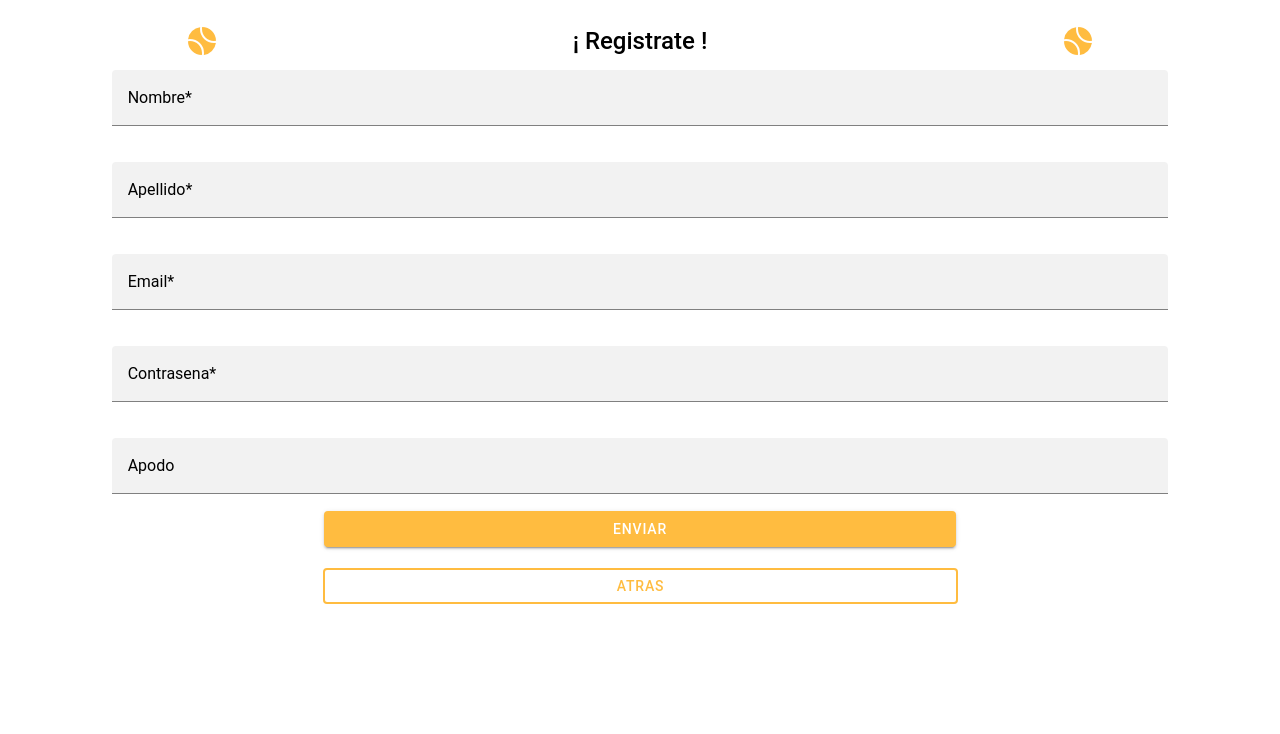
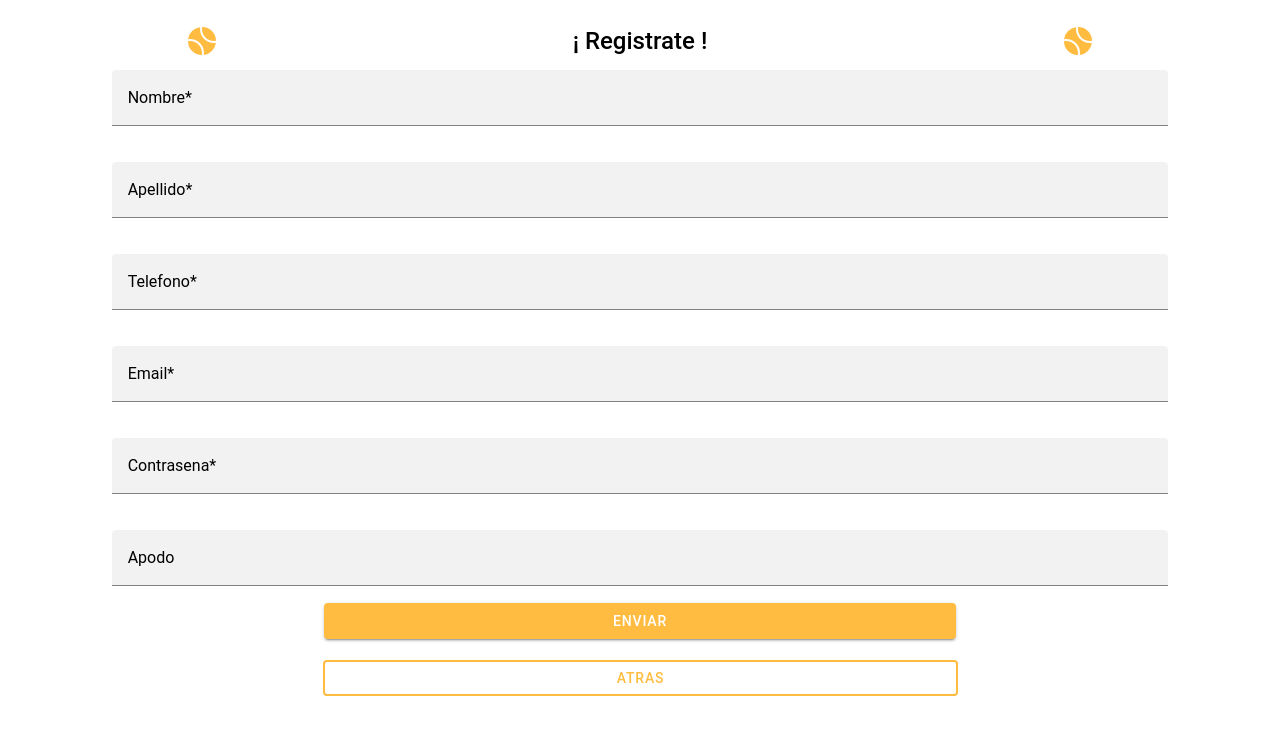
Before and after one commit to araimundo362/intertenis-frontend-ionic, a React (Create React App) app: page /register in a window 1280 px wide. Shown: the top 734 px of the page. Built offline with nearby package versions, Linux system fonts and the light colour scheme.

Commit message:
feat: se agrega input telefono al formulario de registro

```diff
--- a/src/interfaces/registro.ts
+++ b/src/interfaces/registro.ts
@@ -3,5 +3,6 @@ export type RegisterFormValue = {
     apellido: string,
     apodo?: string,
     email: string,
-    password: string
+    password: string,
+    telefono: string
 };
--- a/src/pages/Register/Register.tsx
+++ b/src/pages/Register/Register.tsx
@@ -1,17 +1,14 @@
-import { IonAlert, IonButton, IonCol, IonContent, IonFooter, IonImg, IonInput, IonItem, IonLabel, IonPage, IonRow } from "@ionic/react";
+import { useState } from "react";
+import { IonAlert, IonButton, IonCol, IonContent, IonInput, IonItem, IonLabel, IonPage, IonRow } from "@ionic/react";
 import { useHistory } from "react-router";
 import { useForm } from "react-hook-form";
 
+import { RegisterFormValue } from "../../interfaces/registro";
 import { axiosRegister } from "../../axios/auth";
 import TennisBallComponent from "../../components/TennisBall";
-
-import RED from "../../assets/Red_.jpg";
-import LOGO from "../../assets/logo_intertenis.png";
+import Footer from "../../components/Footer";
 
 import "./Register.scss";
-import { useState } from "react";
-import { RegisterFormValue } from "../../interfaces/registro";
-import Footer from "../../components/Footer";
 
 const RegisterPage: React.FC<any> = () => {
 
@@ -24,7 +21,8 @@ const RegisterPage: React.FC<any> = () => {
             apellido: "",
             email: "",
             password: "",
-            apodo: ""
+            apodo: "",
+            telefono: ""
         }
     });
 
@@ -89,6 +87,17 @@ const RegisterPage: React.FC<any> = () => {
                     <IonRow >
                         <IonCol size="10" offset="1">
                             <IonItem fill="solid" >
+                                <IonLabel position="floating">Telefono*</IonLabel>
+                                <IonInput {...register("telefono", { required: true })} placeholder="Ingresa un numero de telefono"></IonInput>
+                            </IonItem>
+                            <div className="error-message" style={errors.email ? { opacity: 1 } : undefined}>
+                                {errors.telefono?.type === 'required' && <p role="alert" className="error-alert">Debe ingresar un telefono</p>}
+                            </div>
+                        </IonCol>
+                    </IonRow>
+                    <IonRow >
+                        <IonCol size="10" offset="1">
+                            <IonItem fill="solid" >
                                 <IonLabel position="floating">Email*</IonLabel>
                                 <IonInput {...register("email", { required: true })} placeholder="Ingresa tu email"></IonInput>
                             </IonItem>
```
